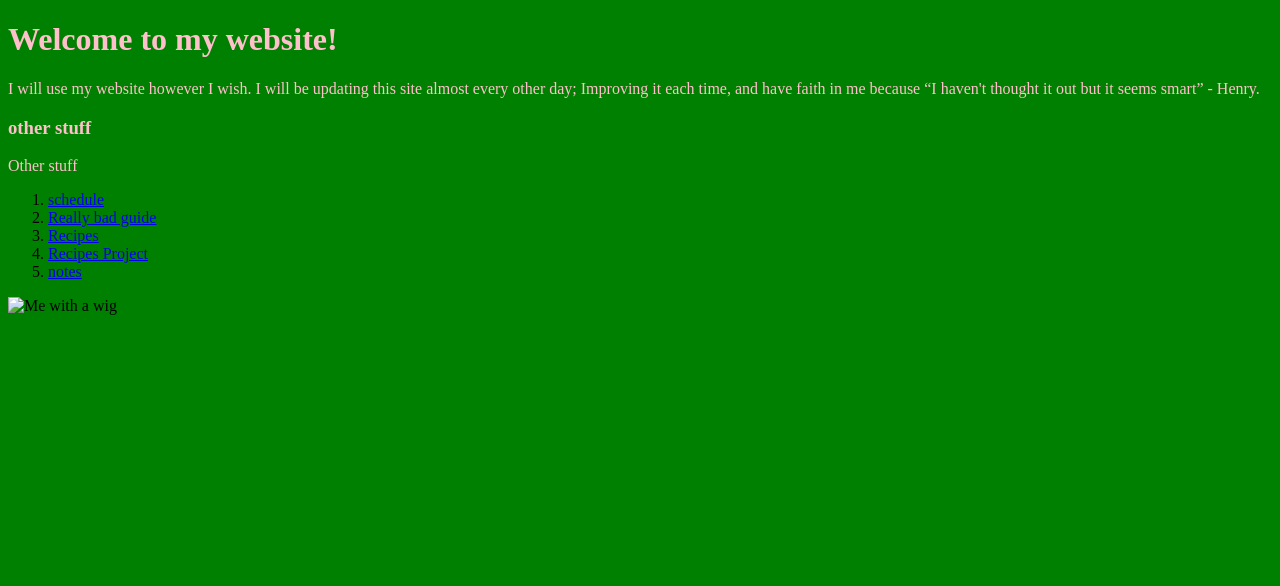
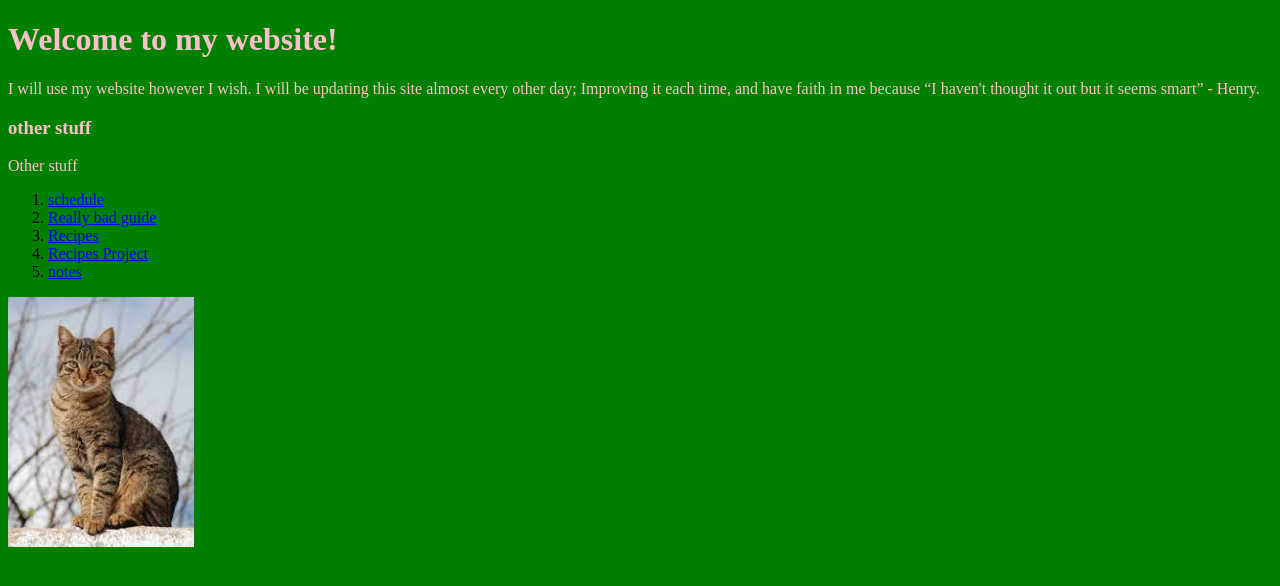
Before and after one commit to coalcats1/coalcats1.github.io, a plain HTML site: page index.html in a window 1280 px wide. Drawn offline with Linux system fonts and the light colour scheme.

Commit message:
recovered index

```diff
--- a/index.html
+++ b/index.html
@@ -45,14 +45,13 @@
         <li><a href="/practice/network_notes.html">notes</a></li>
     </ol>
 
-    <img src="/images/Me"
-         alt="Me with a wig"
-         srcset="/images/Me-small.PNG 1090w,
-                 /images/Me-medium.PNG 1500w,
-                 /images/Me-large.PNG 1725w"
-         sizes="(max-width:1090px) 1446vw,
-                (max-width:2000px) 2900vw,
-                3000vw">
-    <!-- Credit: Me -->
+    <img src="/images/Cat.jpg"
+         alt="Cat"
+         srcset="/images/Cat-small.jpg 194w,
+                 /images/Cat-medium.jpg 360w,
+                 /images/Cat-large.jpg 400w"
+         sizes="(max-width:480px) 95vw,
+                (max-width:800px) 45vw,
+                30vw">
+    <!-- https://en.wikipedia.org/wiki/Tabby_cat  so wikipida, no artist credited -->
 </body>
-</html>
```
